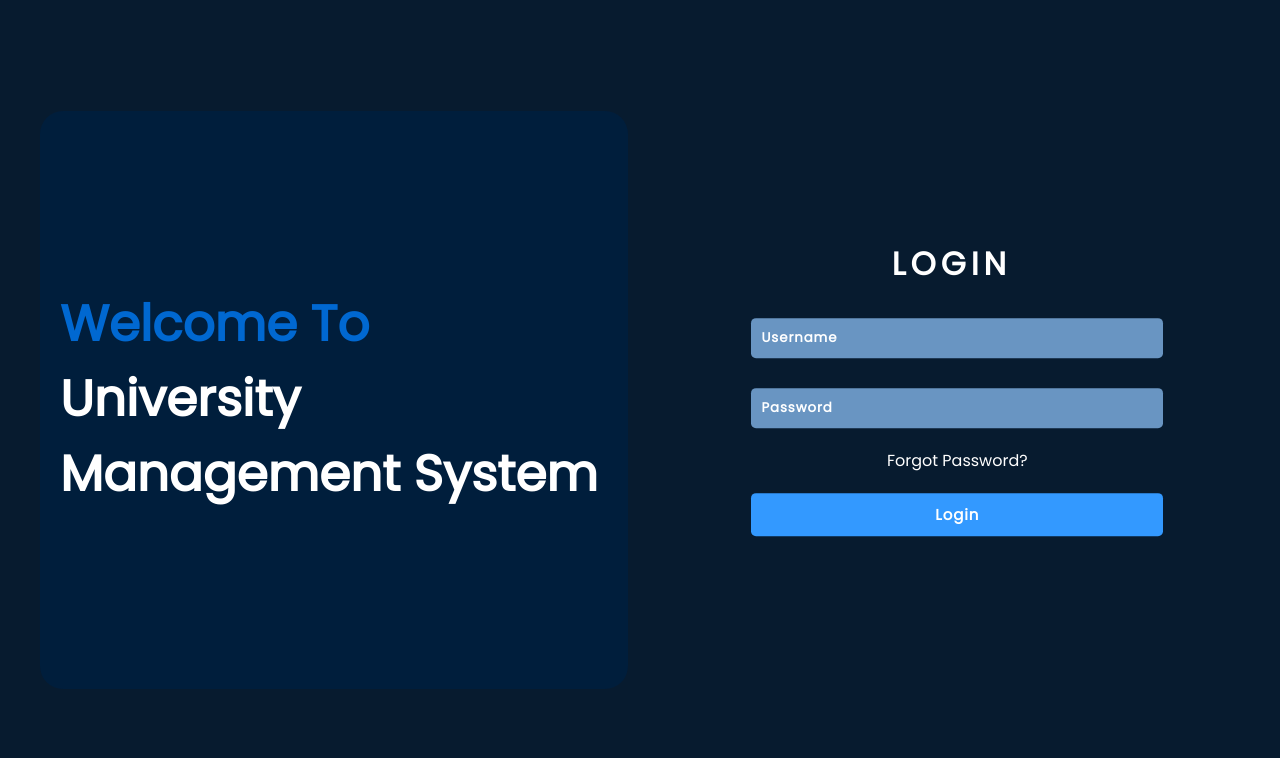
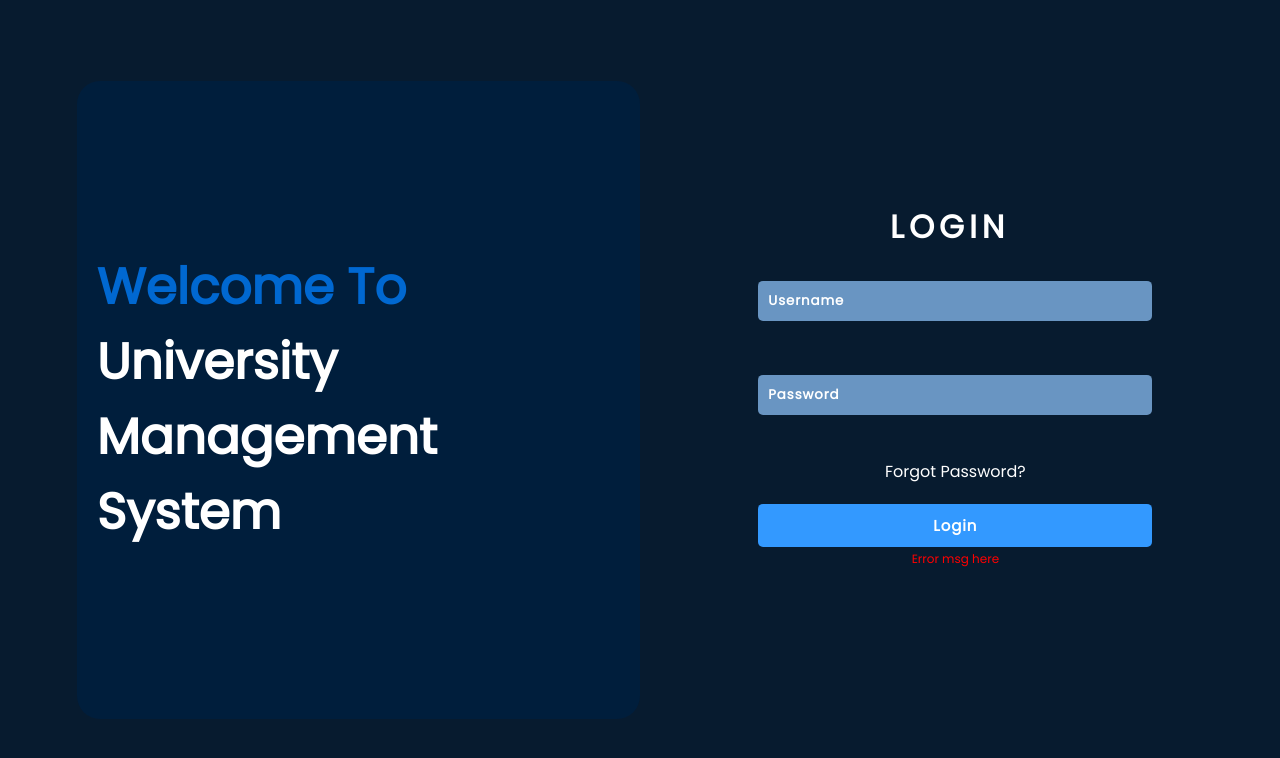
Before and after one commit to subham07-t/campus-keeper-UMS-app, a React (Vite) app in the folder frontend/: page / in a window 1280 px wide. Shown: the top 758 px of the page. Built offline with nearby package versions, Linux system fonts and the light colour scheme.

Commit message:
FE:fix login-header

```diff
--- a/frontend/src/App.jsx
+++ b/frontend/src/App.jsx
@@ -4,11 +4,13 @@ import Login from "./pages/Login";
 import "./App.css";
 import Dashboard from "./pages/Dashboard/Dashboard";
 import { createBrowserRouter } from "react-router-dom";
+import Header from "./components/Header/Header";
 
 const App = () => {
   return (
     <div>
       <Login />
+      {/* <Header /> */}
     </div>
   );
 };
--- a/frontend/src/components/Header/Header.css
+++ b/frontend/src/components/Header/Header.css
@@ -1,6 +1,7 @@
 
 
-.header_section{
+
+.header_section {
     background-color: var(--theme-color);
     height: 80px;
     width: 100%;
@@ -20,13 +21,12 @@
 .header_items.one {
     width: 15%;
 }
-
 .header_items.two {
-    width: 35%;
+    width: 55%;
 }
 
 .header_items.three {
-    width: 50%;
+    width: 30%;
 }
 a.logo {
     color: var(--color-white);
@@ -37,7 +37,8 @@ a.logo {
 }
 .input_wrapper {
     position: relative;
-    width: 90%;
+    width: 75%;
+    margin: auto;
 }
 .search_input {
     width: 100%;
@@ -77,11 +78,11 @@ span.search_icon {
     display: flex;
     flex-wrap: wrap;
     align-items: center;
-    /* justify-content: end; */
-    gap: 5%;
+    justify-content: end;
+    gap: 25px;
 }
 .icons_group_div {
-    width: 30%;
+
 }
 .header_btn_div {
     width: 30%;
@@ -126,17 +127,17 @@ span.search_icon {
     opacity: 0.7;
     transition: all ease-in-out 0.5s;
 }
-.header_username_div{
-    width: 30%;
+.header_username_div {
+
 }
 .hud_user_info {
     display: flex;
     flex-wrap: wrap;
     align-items: center;
     justify-content: end;
+    gap: 15px;
 }
 .hud_user_logo {
-    width: 27%;
     text-align: start;
 }
 .hud_user_logo img {
@@ -145,7 +146,6 @@ span.search_icon {
     border-radius: 50%;
 }
 .hud_user_name {
-    width: 50%;
     font-size: 12px;
     letter-spacing: 2px;
     color: #fff;
--- a/frontend/src/components/Header/Header.jsx
+++ b/frontend/src/components/Header/Header.jsx
@@ -36,13 +36,10 @@ const Header = () => {
               <div className="header_items three">
                   <div className='header_other_wrapper'>
 
-                    <div className='header_btn_div'>
-                        <a href="#"> <FaPlus className='add_icons_color'/> Create New Project</a>
-                    </div>
 
                     <div className='icons_group_div'>
                       <div className='icons_wrappers'>
-                        <a href="#"><IoAppsSharp className='other_icons'/></a>
+
                         <a href="#"><FaEnvelope className='other_icons'/></a>
                         <a href="#"><IoNotifications className='other_icons'/></a>
                       </div>
--- a/frontend/src/components/LoginCard/LoginCard.css
+++ b/frontend/src/components/LoginCard/LoginCard.css
@@ -6,7 +6,7 @@
 } */
 .login__card {
     display: inline-block;
-    width: 49%;
+    width: 50%;
     vertical-align: top;
     height: 100vh;
 }
@@ -84,3 +84,6 @@ p.forgot__pass-text {
     font-size: 12px;
     margin-top: 3px;
 }
+.inputdiv_sub1 , .inputdiv_sub2{
+    height: 94px;
+}
--- a/frontend/src/components/LoginCard/LoginCard.jsx
+++ b/frontend/src/components/LoginCard/LoginCard.jsx
@@ -47,6 +47,8 @@ const LoginCard = () => {
       localStorage.setItem("user-info", JSON.stringify(result.username));
       navigate("./dashboard");
     }
+
+
   };
 
   return (
@@ -54,7 +56,8 @@ const LoginCard = () => {
       <div className="login_card_content">
         <h1 className="login__heading">Login</h1>
         <div className="input__div">
-          <input
+          <div className="inputdiv_sub1">
+            <input
             className="input__field"
             placeholder="Username"
             value={userName}
@@ -63,8 +66,12 @@ const LoginCard = () => {
               setErrUserName("");
             }}
           />
+
           {errUserName ? <p className="error_msg">{errUserName}</p> : null}
-          <input
+
+          </div>
+            <div className="inputdiv_sub2">
+            <input
             className="input__field"
             placeholder="Password"
             value={password}
@@ -73,11 +80,17 @@ const LoginCard = () => {
               setErrPassword("");
             }}
           />
+
           {errPassword ? <p className="error_msg">{errPassword}</p> : null}
+
+            </div>
           <p className="forgot__pass-text">Forgot Password?</p>
+          <div>
           <button className="login__btn" onClick={navigateToDashboard}>
             Login
           </button>
+            <p className="error_msg">Error msg here</p>
+          </div>
         </div>
       </div>
     </div>
--- a/frontend/src/components/WelcomeCard/WelcomeCard.css
+++ b/frontend/src/components/WelcomeCard/WelcomeCard.css
@@ -10,7 +10,7 @@
 
 .welcome__div {
     display: inline-block;
-    width: 49%;
+    width: 50%;
     height: 100vh;
 }
 .welcome_content {
--- a/frontend/src/pages/Login/Login.css
+++ b/frontend/src/pages/Login/Login.css
@@ -6,7 +6,7 @@
     padding: 20px;
 } */
 
-.container {
+/* .container {
     width: 100%;
     background-color: var(--bg-color);
 }
@@ -14,4 +14,14 @@
     width: 1200px;
     margin: auto;
     display: table;
+} */
+
+.main__div{
+    width: 100%;
+    background-color: var(--bg-color);
 }
+ .container{
+    width: 88%;
+    margin: auto;
+    display: table;
+}
--- a/frontend/src/pages/Login/Login.jsx
+++ b/frontend/src/pages/Login/Login.jsx
@@ -5,8 +5,8 @@ import LoginCard from "../../components/LoginCard";
 
 const Login = () => {
   return (
-    <div className="container">
-      <div className="main__div">
+    <div className="main__div">
+      <div className="container">
       <WelcomeCard />
       <LoginCard />
       </div>
```
